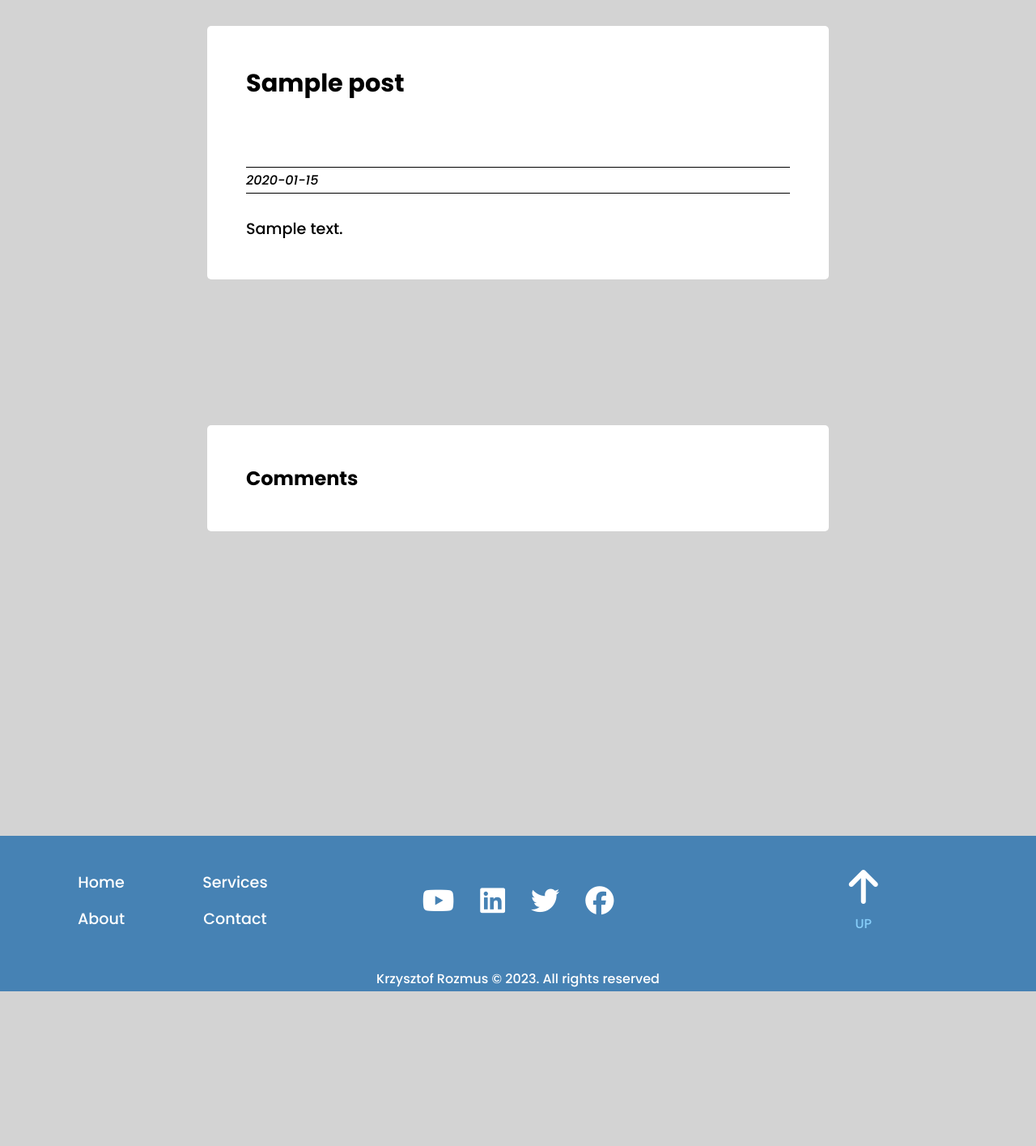
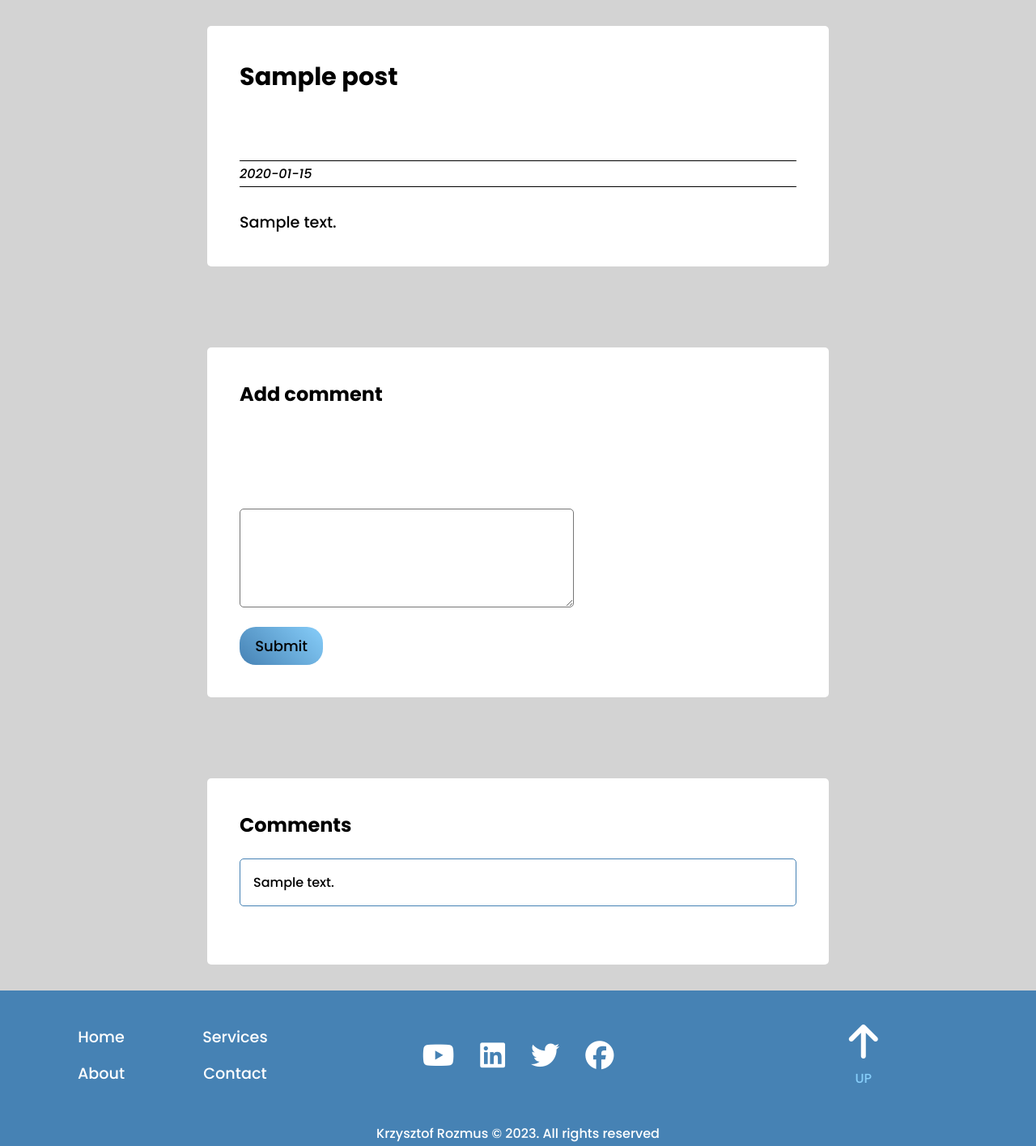
Before and after one commit to KrzysztofRozmus/flask-blog, a Flask app: page /posts_page/1 in a window 1280 px wide. Shown: the part 68-1483 px from the top of the page at 81% size. Before the commit the page ends 1292 px from the top, so only its background shows below. Run offline with Flask 3, Linux system fonts and the light colour scheme; tables that the repository leaves empty hold one stand-in row (values such as "Sample post"); some libraries are stand-ins or nearby versions.

Commit message:
Add post comments by the user

```diff
--- /dev/null
+++ b/blog/forms/comment.py
@@ -0,0 +1,13 @@
+from flask_wtf import FlaskForm
+from flask_ckeditor import CKEditorField
+from wtforms.validators import DataRequired, InputRequired, ValidationError, data_required
+from wtforms import SubmitField
+
+
+class CommentForm(FlaskForm):
+    content = CKEditorField(validators=[DataRequired(), InputRequired(), data_required()])
+    submit = SubmitField('Submit')
+
+    def validate_content(self, content):
+        if not isinstance(content.data, str):
+            raise ValidationError("This is your current username.", "danger")
--- a/blog/routes.py
+++ b/blog/routes.py
@@ -3,9 +3,11 @@ from flask_login import (login_user, login_required, logout_user,
                          fresh_login_required, login_fresh, current_user)
 from flask import render_template, redirect, url_for, flash
 from blog.forms.auth import SignupForm, LoginForm
+from blog.forms.comment import CommentForm
 from blog.forms.user import UserForm, ProfilePicForm, ChangePasswordButton, ChangePasswordForm
 from blog.models.user import User
 from blog.models.post import Post
+from blog.models.comment import Comment
 from datetime import timedelta
 from blog.functions import save_profile_picture, delete_profile_picture
 from flask_mail import Message
@@ -181,10 +183,22 @@ def settings(id):
 
 
 # ============================= post_page ==============================
-@app.route("/posts_page/<int:id>", methods=["GET"])
+@app.route("/posts_page/<int:id>", methods=["GET", "POST"])
 def posts_page(id):
+    form = CommentForm()
     post = db.get_or_404(Post, id)
-    return render_template("posts_page.html", post=post)
+    comments = db.session.execute(db.select(Comment).order_by(Comment.date_posted)).scalars()
+
+    if form.validate_on_submit():
+        new_comment = Comment(content=form.content.data)
+
+        db.session.add(new_comment)
+        db.session.commit()
+
+        flash("Comment added successfully", "success")
+        return redirect(url_for("posts_page", id=post.id))
+
+    return render_template("posts_page.html", post=post, form=form, comments=comments)
 
 
 # ============================= delete_account ==============================
--- a/blog/static/posts_page.css
+++ b/blog/static/posts_page.css
@@ -1,13 +1,22 @@
 .post-page-div,
+.add-post-comments,
 .post-comments {
     background-color: white;
     width: 60%;
     margin-top: 100px;
-    padding: 3rem;
+    padding: 2.5rem;
     border-radius: 5px;
     display: flex;
     flex-direction: column;
-    margin-bottom: 5rem;
+}
+
+.post-comments {
+    margin-bottom: 2rem;
+}
+
+.add-post-comments h2,
+.post-comments h2 {
+    margin-bottom: 1.5rem;
 }
 
 .post-page-div h1 {
@@ -26,3 +35,29 @@
 .post-page-content p {
     font-size: 1.2rem;
 }
+
+.comment-content {
+    border: 1px solid steelblue;
+    margin-bottom: 2rem;
+    padding: 1rem;
+    border-radius: 5px;
+}
+
+.submit-comment-button {
+    padding: 10px;
+    width: 15%;
+    border-radius: 20px;
+    margin-top: 1.5rem;
+    border: none;
+    color: black;
+    font-size: 18px;
+    background-image: linear-gradient(45deg, steelblue, lightskyblue);
+}
+
+.submit-comment-button:active {
+    transform: translateY(2px);
+}
+
+.submit-comment-button:hover {
+    cursor: pointer;
+}
--- a/blog/templates/posts_page.html
+++ b/blog/templates/posts_page.html
@@ -16,9 +16,35 @@
 
 </div>
 
+
+<div class="add-post-comments">
+    <h2>Add comment</h2>
+
+    <form method="post">
+        {{ form.hidden_tag() }}
+
+        {{ form.content(class="add-post-comments") }}
+
+
+        {{ form.submit(class="submit-comment-button") }}
+    </form>
+
+    {{ ckeditor.load() }}
+    {{ ckeditor.config(name='content') }}
+</div>
+
 <div class="post-comments">
     <h2>Comments</h2>
 
+    {% for comment in comments %}
+
+    <div class="comment-content">
+        <p>{{ comment.content | safe }}</p>
+    </div>
+
+    {% endfor %}
 </div>
 
+
+
 {% endblock content %}
```
Also changed, not shown: blog/models/comment.py (added, +21 -0 lines), blog/models/post.py (+8 -4 lines).
